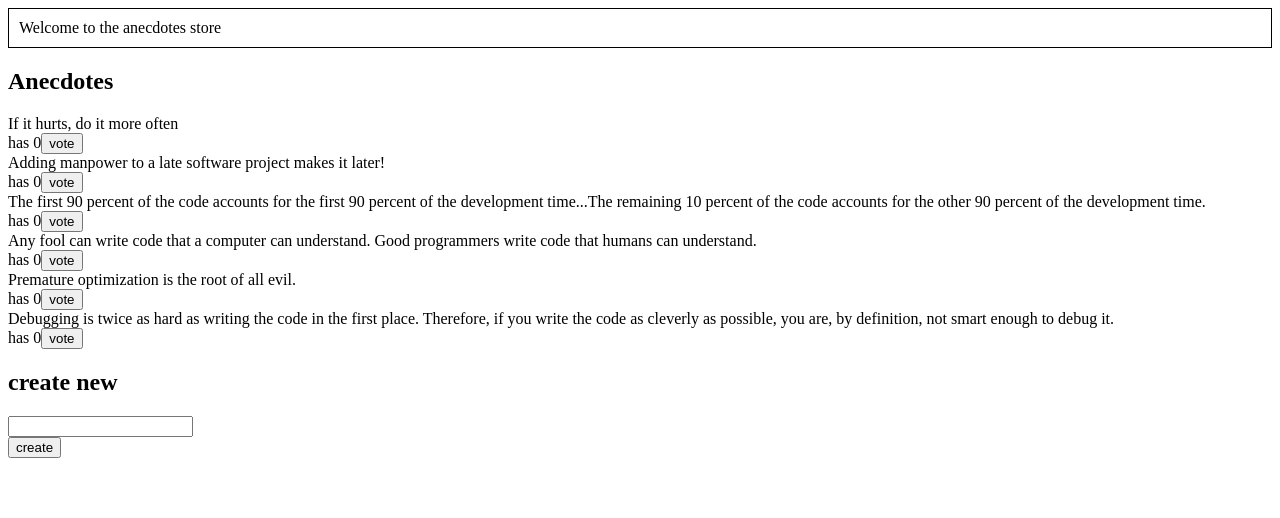
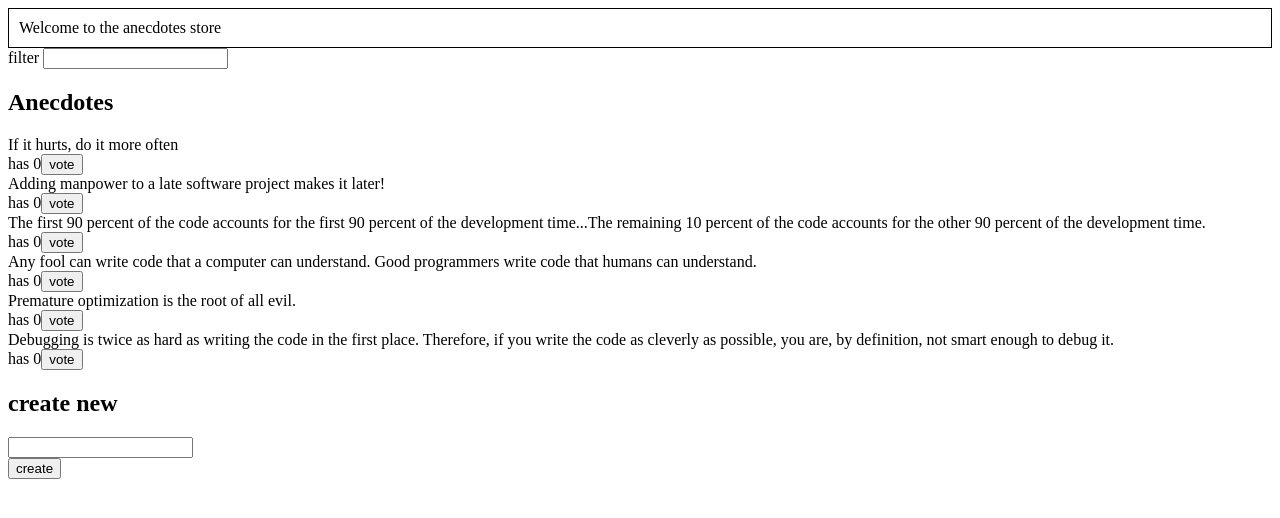
Before and after one commit to nikalomoiris/redux-anecdotes, a React (Create React App) app: page / in a window 1280 px wide. Shown: the top 518 px of the page. Built offline with nearby package versions, Linux system fonts and the light colour scheme.

Commit message:
Part 6 Better anecdotes step 9 solution

```diff
--- a/src/App.js
+++ b/src/App.js
@@ -1,5 +1,6 @@
 import React from 'react';
 import Notification from './components/Notification'
+import Filter from './components/Filter'
 import { vote, createAnecdote } from './reducers/anecdoteReducer';
 import { showNotification, hideNotification } from './reducers/notificationReducer'
 
@@ -31,6 +32,8 @@ const AnecdoteList = ({store}) => {
     <>
       <h2>Anecdotes</h2>
       {anecdotes
+        .filter(anecdote =>
+          anecdote.content.toLowerCase().includes(store.getState().filter.toLowerCase()))
         .sort((a, b) => b.votes - a.votes)
         .map(anecdote =>
         <div key={anecdote.id}>
@@ -59,6 +62,7 @@ const App = (props) => {
   return (
     <div>
       <Notification store={store} />
+      <Filter store={store} />
       <AnecdoteList store={store}/>
       <AnecdoteForm store={store} />
     </div>
--- /dev/null
+++ b/src/components/Filter.js
@@ -0,0 +1,13 @@
+import React from 'react'
+import { newFilter } from '../reducers/filterReducer'
+
+const Filter = ({ store }) => {
+    return (
+      <>
+        <div>filter <input value={store.getState().filter}
+          onChange={(event) => store.dispatch(newFilter(event.target.value))} /></div>
+      </>
+    )
+}
+
+export default Filter
--- a/src/index.js
+++ b/src/index.js
@@ -4,10 +4,12 @@ import { createStore, combineReducers } from 'redux'
 import App from './App'
 import anecdoteReducer from './reducers/anecdoteReducer'
 import notificationReducer from './reducers/notificationReducer'
+import filterReducer from './reducers/filterReducer'
 
 const reducer = combineReducers({
   anecdotes: anecdoteReducer,
-  notification: notificationReducer
+  notification: notificationReducer,
+  filter: filterReducer
 })
 
 const store = createStore(
--- /dev/null
+++ b/src/reducers/filterReducer.js
@@ -0,0 +1,17 @@
+export const newFilter = (text) => {
+    return {
+        type: 'NEW',
+        data: text
+    }
+}
+
+const filterReducer = (state = '', action) => {
+    switch (action.type) {
+        case 'NEW':
+            return action.data
+        default:
+            return state
+    }
+}
+
+export default filterReducer
```
